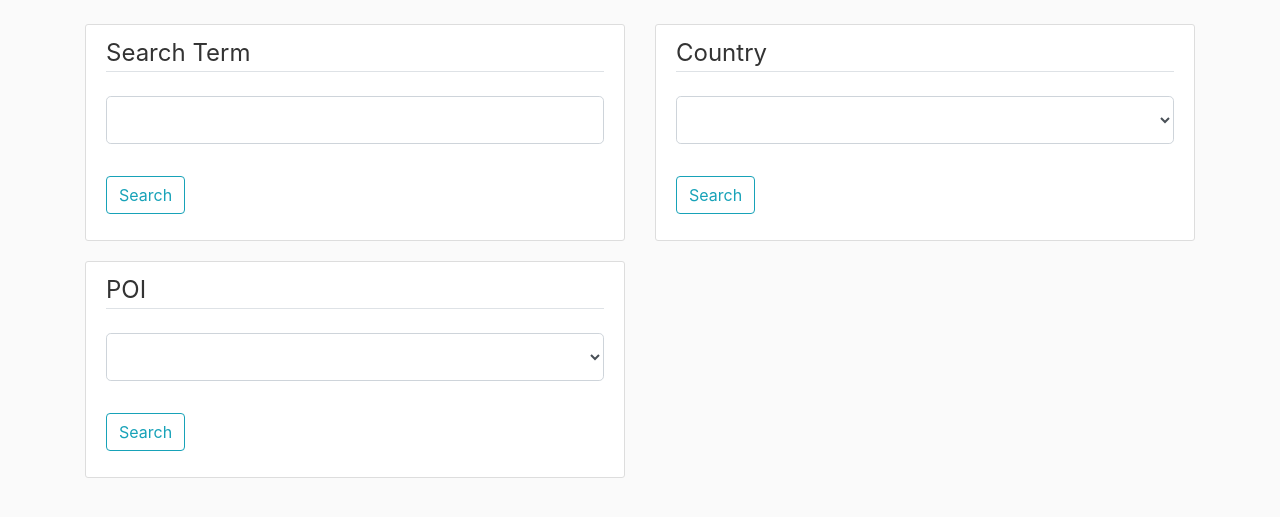
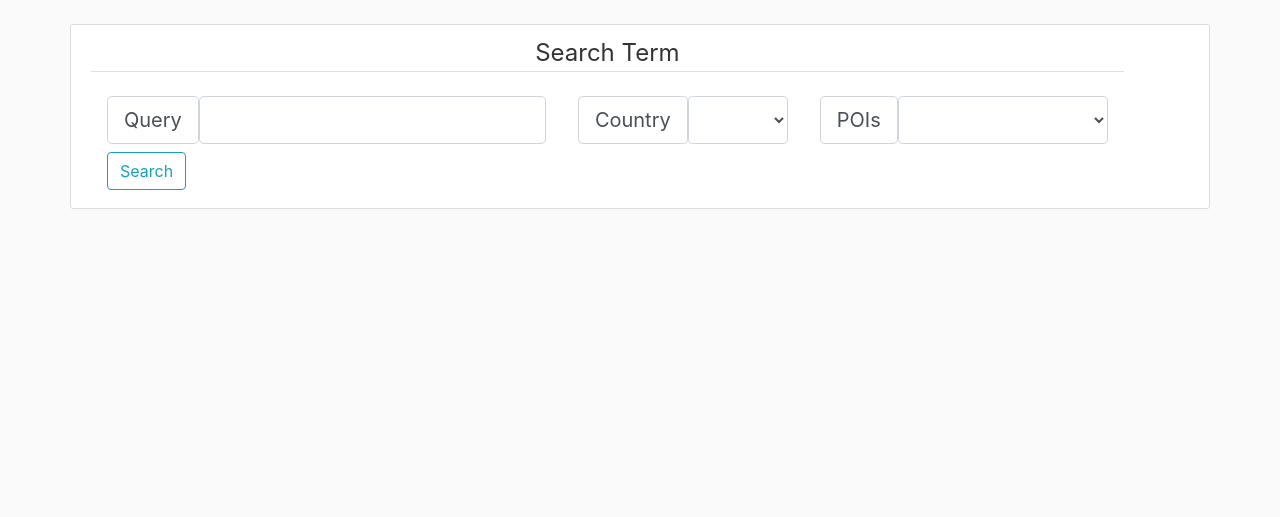
Before and after one commit to krishnatejakt/IR-Project4, a Flask app: page /search in a window 1280 px wide. Shown: the part 56-573 px from the top of the page. Run offline with Flask 2, Linux system fonts and the light colour scheme.

Commit message:
changed search logic.

```diff
--- a/flaskblog/forms.py
+++ b/flaskblog/forms.py
@@ -9,7 +9,14 @@ from flask_wtf import FlaskForm
 #     search = StringField('')
 
 class covid(FlaskForm):
-    search = StringField('searchbar')
+    search = StringField('Query')
+
+    choices = [('',''),('India','India'),('USA','USA'),('Italy','Italy')]
+    select = SelectField('Country', choices=choices)
+
+    choices1 = [('',''),('narendramodi','narendramodi'), ('VP','VP'),('joebiden','joebiden'),('pmoindia','pmoindia'),('smritiirani','smritiirani'),('realdonaldtrump','realdonaldtrump'),('AmitShah','AmitShah'),('matteosalvinimi','matteosalvinimi'),('cdcgov','cdcgov'),('ewarren','ewarren'),('giuseppeconte','giuseppeconte'),('nygovcuomo','nygovcuomo')]
+    select1 = SelectField('POIs', choices=choices1)
+
     button_submit = SubmitField('Search')
 
 class poi_names(FlaskForm):
--- a/flaskblog/routes.py
+++ b/flaskblog/routes.py
@@ -11,7 +11,7 @@ from flaskblog.models import poi
 from flaskblog.forms import covid, poi_names, country, topic
 from urllib.request import urlopen
 
-ip_address = '54.237.53.72'
+ip_address = '54.204.148.255'
 
 
 # with open('flaskblog//json_files//covid19 AND coronavirus AND government.json') as f:
@@ -52,13 +52,12 @@ query_news = []
 @app.route('/home')
 
 def home():
-        data = urlopen('http://'+ip_address+':8983/solr/IRF20P4/select?q=*%3A*&sort=influencer_score%20desc&wt=json&rows=15')
+        data = urlopen('http://'+ip_address+':8983/solr/IRF20P1/select?q=*%3A*&rows=20&sort=influencer_score%20desc%2C%20score%20desc&wt=json')
         posts = json.load(data)['response']['docs']
         youtube_term = youtube_query('Trending')
         x = []
         for element in posts:
-            name = element['user'][0]
-            name = json.loads(json.dumps(ast.literal_eval(name)))['name']
+            name = element['user.screen_name'][0]
             element['user_name'] = name
             x.append(element)
             element["sentiment_score"] = sentiment_score(element['full_text'][0].lower())
@@ -79,66 +78,107 @@ def search():
     form3 = topic()
 
     if form.validate_on_submit():
-        if(form.search.data!=''):
-            flash(f'Results for {form.search.data}!','success')
-            x = []
+
+        x = []
+        if(form.search.data==''):
+            query_term='\"\"'
+        else:
             query_term = form.search.data
             query_term = query_term.replace(' ','%20')
+            #query_term = query_term.encode('utf-8')
+        if(form.select.data==''):
+            location='\"\"'
+        else:
+            location=form.select.data
+        if(form.select1.data==''):
+            poi='\"\"'
+        else:
+            poi = form.select1.data
 
-            data = urlopen('http://'+ip_address+':8983/solr/IRF20P4/select?defType=edismax&q=full_text%3A'+query_term+'&rows=15&sort=influencer_score%20desc&stopwords=true&wt=json')
-            posts = json.load(data)['response']['docs']
+        if(query_term!='\"\"'):
+            query_news = news(query_term)
+            youtube_term = youtube_query(query_term)
+        elif(location!='\"\"'):
 
-            youtube_term = youtube_query(query_term)
+            query_news = news(location)
+            youtube_term = youtube_query(location)
+        elif(poi!='\"\"'):
+            query_news = news(poi)
+            youtube_term = youtube_query(poi)
 
-            for element in posts:
-                name = element['user'][0]
-                name = json.loads(json.dumps(ast.literal_eval(name)))['name']
-                element['user_name'] = name
-                x.append(element)
-                element["sentiment_score"] = sentiment_score(element['full_text'][0].lower())
+        data = urlopen('http://'+ip_address+':8983/solr/IRF20P1/select?defType=edismax&q=full_text%3A'+query_term+'%20AND%20user.screen_name%3A'+poi+'%20AND%20country%3A'+location+'&qf=full_text&sort=influencer_score%20desc%2C%20score%20desc&stopwords=true&wt=json')
+        posts = json.load(data)['response']['docs']
 
-            query_news = news(query_term)
+        for element in posts:
+            name = element['user.screen_name'][0]
+            element['user_name'] = name
+            x.append(element)
+            element["sentiment_score"] = sentiment_score(element['full_text'][0].lower())
 
-            return render_template('home.html',posts=posts,tests=query_news,youtube=youtube_term)
+        return render_template('home.html',posts=posts,tests=query_news,youtube=youtube_term)
 
-    if form1.validate_on_submit():
-        if(form1.select.data!=''):
-            flash(f'Results for {form1.select.data}!','success')
-            query_term = form1.select.data
 
-            x = []
-            data = urlopen('http://'+ip_address+':8983/solr/IRF20P4/select?defType=edismax&q=country%3A'+form1.select.data+'&rows=15&sort=influencer_score%20desc&stopwords=true&wt=json')
-            posts = json.load(data)['response']['docs']
-            for element in posts:
-                name = element['user'][0]
-                name = json.loads(json.dumps(ast.literal_eval(name)))['name']
-                element['user_name'] = name
-                x.append(element)
-                element["sentiment_score"] = sentiment_score(element['full_text'][0].lower())
 
-            query_news = news(form1.select.data)
-            youtube_term = youtube_query(query_term)
+    #     if(form.search.data!=''):
+    #         flash(f'Results for {form.search.data}!','success')
+    #         x = []
+    #         query_term = form.search.data
+    #         query_term = query_term.replace(' ','%20')
 
-            return render_template('home.html',posts=posts,tests=query_news,youtube=youtube_term)
+    #         data = urlopen('http://'+ip_address+':8983/solr/IRF20P4/select?defType=edismax&q=full_text%3A'+query_term+'&rows=15&sort=influencer_score%20desc&stopwords=true&wt=json')
+    #         posts = json.load(data)['response']['docs']
 
-    if(form2.validate_on_submit()):
-        if(form2.select.data!=''):
-            flash(f'Results for {form2.select.data}!','success')
-            x = []
-            query_term = form2.select.data
-            data = urlopen('http://'+ip_address+':8983/solr/IRF20P4/select?defType=edismax&q=user%3A'+form2.select.data+'&rows=15&sort=influencer_score%20desc&stopwords=true&wt=json')
-            posts = json.load(data)['response']['docs']
-            for element in posts:
-                name = element['user'][0]
-                name = json.loads(json.dumps(ast.literal_eval(name)))['name']
-                element['user_name'] = name
-                x.append(element)
-                element["sentiment_score"] = sentiment_score(element['full_text'][0].lower())
+    #         youtube_term = youtube_query(query_term)
 
-            query_news = news(form2.select.data)
-            youtube_term = youtube_query(query_term)
+    #         for element in posts:
+    #             name = element['user'][0]
+    #             name = json.loads(json.dumps(ast.literal_eval(name)))['name']
+    #             element['user_name'] = name
+    #             x.append(element)
+    #             element["sentiment_score"] = sentiment_score(element['full_text'][0].lower())
 
-            return render_template('home.html',posts=posts,tests=query_news,youtube=youtube_term)
+    #         query_news = news(query_term)
+
+    #         return render_template('home.html',posts=posts,tests=query_news,youtube=youtube_term)
+
+    # if form1.validate_on_submit():
+    #     if(form1.select.data!=''):
+    #         flash(f'Results for {form1.select.data}!','success')
+    #         query_term = form1.select.data
+
+    #         x = []
+    #         data = urlopen('http://'+ip_address+':8983/solr/IRF20P4/select?defType=edismax&q=country%3A'+form1.select.data+'&rows=15&sort=influencer_score%20desc&stopwords=true&wt=json')
+    #         posts = json.load(data)['response']['docs']
+    #         for element in posts:
+    #             name = element['user'][0]
+    #             name = json.loads(json.dumps(ast.literal_eval(name)))['name']
+    #             element['user_name'] = name
+    #             x.append(element)
+    #             element["sentiment_score"] = sentiment_score(element['full_text'][0].lower())
+
+    #         query_news = news(form1.select.data)
+    #         youtube_term = youtube_query(query_term)
+
+    #         return render_template('home.html',posts=posts,tests=query_news,youtube=youtube_term)
+
+    # if(form2.validate_on_submit()):
+    #     if(form2.select.data!=''):
+    #         flash(f'Results for {form2.select.data}!','success')
+    #         x = []
+    #         query_term = form2.select.data
+    #         data = urlopen('http://'+ip_address+':8983/solr/IRF20P4/select?defType=edismax&q=user%3A'+form2.select.data+'&rows=15&sort=influencer_score%20desc&stopwords=true&wt=json')
+    #         posts = json.load(data)['response']['docs']
+    #         for element in posts:
+    #             name = element['user'][0]
+    #             name = json.loads(json.dumps(ast.literal_eval(name)))['name']
+    #             element['user_name'] = name
+    #             x.append(element)
+    #             element["sentiment_score"] = sentiment_score(element['full_text'][0].lower())
+
+    #         query_news = news(form2.select.data)
+    #         youtube_term = youtube_query(query_term)
+
+    #         return render_template('home.html',posts=posts,tests=query_news,youtube=youtube_term)
 
 
 
@@ -155,5 +195,6 @@ def visualization():
     items = json.loads(data)
     items1 = json.loads(data1)
     f.close()
+    c.close()
 
     return render_template('visualization.html',items=items,items1=items1)
--- a/flaskblog/sentiment_analysis.py
+++ b/flaskblog/sentiment_analysis.py
@@ -1,5 +1,6 @@
 from vaderSentiment.vaderSentiment import SentimentIntensityAnalyzer
 from google_trans_new import google_translator
+
 analyser = SentimentIntensityAnalyzer()
 
 def sentiment_score(text):
--- a/flaskblog/templates/layout-search.html
+++ b/flaskblog/templates/layout-search.html
@@ -35,10 +35,10 @@
               </div>
             </nav>
           </header>
+          <center>
+          <main role="main" class="container">
 
-          <main role="main" class="container">
             <div class="row">
-              <div class="col-md-6">
                 {% with messages = get_flashed_messages(with_categories=true) %}
                 {% if messages %}
                 {% for category,message in messages %}
@@ -49,35 +49,13 @@
                 {% endfor %}
                 {% endif %}
                 {% endwith %}
+
                 {% block content %}{% endblock content %}
-              </div>
-              <div class="col-md-6">
-
-
-
-                    {% block contents %}{% endblock contents %}
-
-              </div>
-            </div>
-            <div class="row">
-                <div class="col-md-6">
-
-                    {% block search_specific %}{% endblock search_specific %}
-
-                </div>
-
-                <div class="col-md-6">
-
-
-
-                    {% block specific %}{% endblock specific %}
-
-              </div>
-
 
             </div>
+
           </main>
-
+        </center>
         <script src="https://code.jquery.com/jquery-3.5.1.slim.min.js" integrity="sha384-DfXdz2htPH0lsSSs5nCTpuj/zy4C+OGpamoFVy38MVBnE+IbbVYUew+OrCXaRkfj" crossorigin="anonymous"></script>
         <script src="https://cdn.jsdelivr.net/npm/bootstrap@4.5.3/dist/js/bootstrap.bundle.min.js" integrity="sha384-ho+j7jyWK8fNQe+A12Hb8AhRq26LrZ/JpcUGGOn+Y7RsweNrtN/tE3MoK7ZeZDyx" crossorigin="anonymous"></script>
     </body>
--- a/flaskblog/templates/search.html
+++ b/flaskblog/templates/search.html
@@ -1,51 +1,26 @@
 {% extends "layout-search.html" %}
 {% block content %}
         <div class="content-section">
-            <form method="POST" action="">
+            <form method="POST" action="" class="form-inline">
                 {{ form.hidden_tag() }}
                 <fieldset class="form-group">
                 <legend class="border-bottom mb-4"> Search Term</legend>
-                <div class="form-group">
+                <div class="form-group mx-sm-3 mb-2">
+                    {{ form.search.label(class="form-control form-control-lg") }}
                     {{ form.search(class="form-control form-control-lg") }}
                 </div>
+                <div class="form-group mx-sm-3 mb-2">
+                    {{ form.select.label(class="form-control form-control-lg") }}
+                    {{ form.select(class="form-control form-control-lg") }}
+                </div>
+                <div class="form-group mx-sm-3 mb-2">
+                    {{ form.select1.label(class="form-control form-control-lg") }}
+                    {{ form.select1(class="form-control form-control-lg") }}
+                </div>
             </fieldset>
-                <div class="form-group">
+                <div class="form-group mx-sm-3 mb-2">
                     {{ form.button_submit(class="btn btn-outline-info") }}
                 </div>
             </form>
         </div>
 {% endblock content %}
-
-{% block contents %}
-        <div class="content-section">
-            <form method="POST" action="">
-                {{ form1.hidden_tag() }}
-                <fieldset class="form-group">
-                <legend class="border-bottom mb-4"> Country </legend>
-                <div class="form-group">
-                    {{ form1.select(class="form-control form-control-lg") }}
-                </div>
-            </fieldset>
-                <div class="form-group">
-                    {{ form1.button_submit(class="btn btn-outline-info") }}
-                </div>
-            </form>
-        </div>
-{% endblock contents %}
-
-{% block search_specific %}
-        <div class="content-section">
-            <form method="POST" action="">
-                {{ form2.hidden_tag() }}
-                <fieldset class="form-group">
-                <legend class="border-bottom mb-4"> POI </legend>
-                <div class="form-group">
-                    {{ form2.select(class="form-control form-control-lg") }}
-                </div>
-            </fieldset>
-                <div class="form-group">
-                    {{ form2.button_submit(class="btn btn-outline-info") }}
-                </div>
-            </form>
-        </div>
-{% endblock search_specific %}
--- a/flaskblog/youtube.py
+++ b/flaskblog/youtube.py
@@ -8,7 +8,7 @@ def youtube_query(query):
         query = query
         html = urllib.request.urlopen("https://www.youtube.com/results?search_query="+query)
     else:
-        html = html = urllib.request.urlopen("https://www.youtube.com/feed/trending")
+        html = html = urllib.request.urlopen("https://www.youtube.com/results?search_query=coronavirus")
 
     video_ids = re.findall(r"watch\?v=(\S{11})", html.read().decode())
     count = 0
```
Also changed, not shown: flaskblog/templates/home.html (+7 -3 lines), flaskblog/templates/layout-visualization.html (+8 -4 lines), flaskblog/templates/visualization.html (+183 -58 lines).
